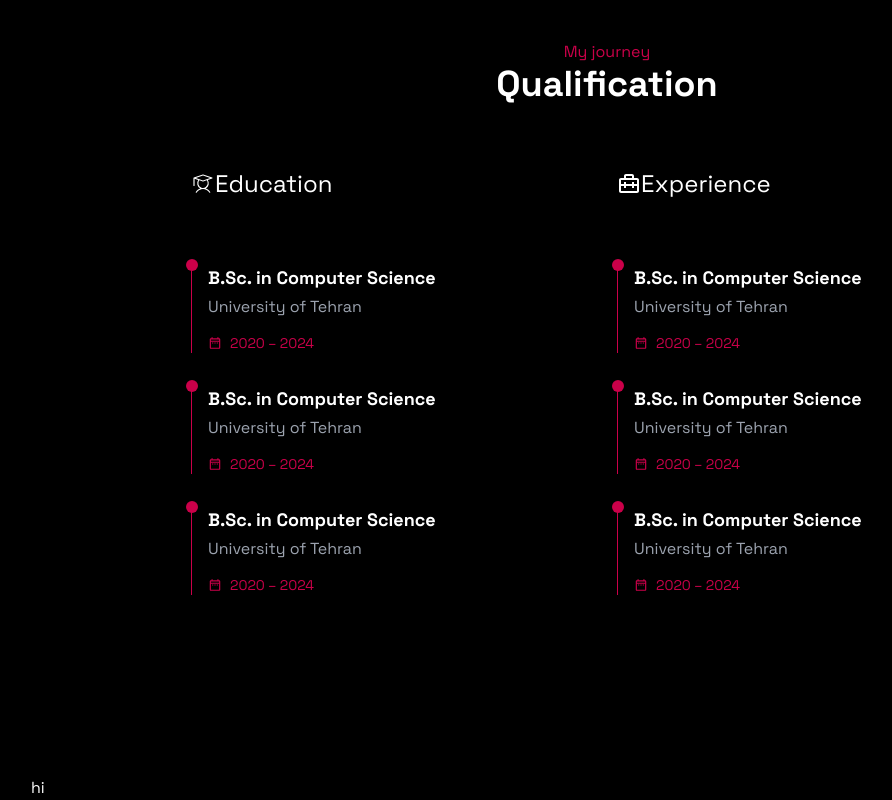
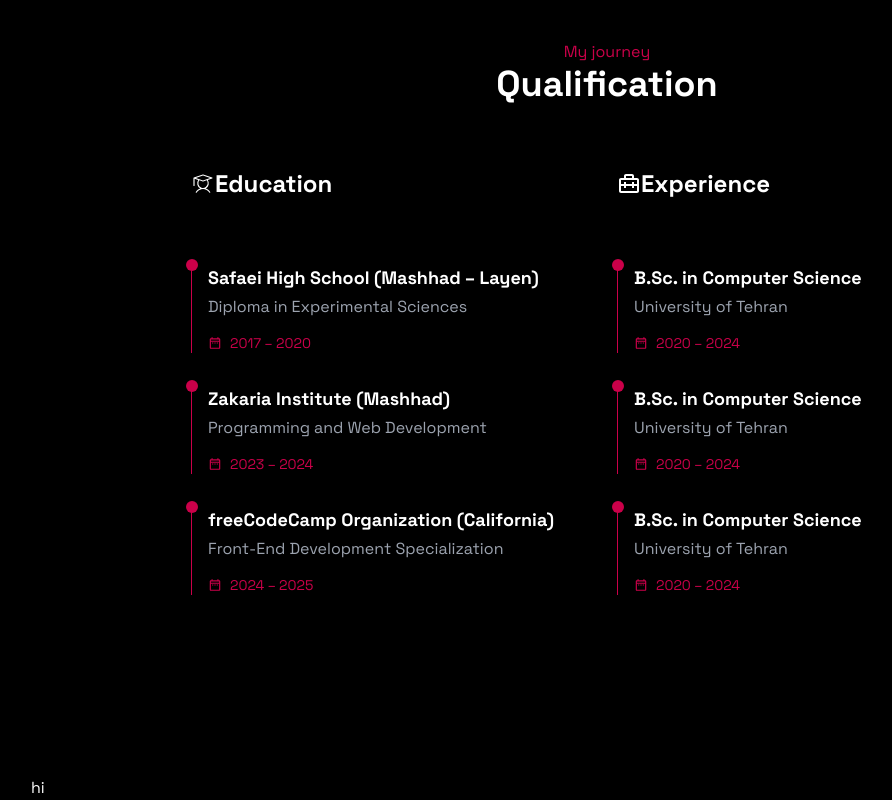
Before and after one commit to soleymannzhad/soleymannzhad-profile, a Next.js app: page / in a window 1280 px wide. Shown: the part 1624-2424 px from the top of the page, without its empty margins (81-973 px from the left). Built offline with nearby package versions, Linux system fonts and the light colour scheme.

Commit message:
new update

```diff
--- a/components/Journey.tsx
+++ b/components/Journey.tsx
@@ -1,9 +1,8 @@
 import {
   MdOutlineDateRange,
   PiStudentLight,
-BiBriefcaseAlt2
+  BiBriefcaseAlt2,
 } from "./ui/icons";
-
 
 export default function Journey() {
   return (
@@ -19,129 +18,126 @@ export default function Journey() {
           {/* قسمت دو ستون این بخش  */}
 
           <div className="grid grid-cols-1 md:grid-cols-2 gap-5 pt-16 md:mx-40">
-
-
             {/* گرید سمت چپ  */}
             <div>
-                <div className="text-white flex items-center mb-8 text-2xl"><PiStudentLight/> Education </div>
-
+              <div className="text-white flex items-center mb-8 text-2xl font-bold">
+                <PiStudentLight /> Education
+              </div>
 
               <div className="grid grid-cols-1">
+                <div className="relative border-colortheme2 border-l leading-7 hover:border-colortheme1  mt-8">
+                  <div className="pl-4">
+                    <span className="font-bold text-lg">
+                      Safaei High School (Mashhad – Layen)
+                    </span>
+                    <p className="text-gray-400">Diploma in Experimental Sciences</p>
+                    <span className="flex items-center text-colortheme2 text-sm mt-3 ">
+                      <span>
+                        <MdOutlineDateRange />
+                      </span>
+                      <span className="ml-2">2017 – 2020</span>
+                    </span>
+                  </div>
+
+                  <span className="absolute -left-[6px] -top-[5px] bg-colortheme2 rounded-full w-3 h-3"></span>
+                </div>
 
                 <div className="relative border-colortheme2 border-l leading-7 hover:border-colortheme1  mt-8">
                   <div className="pl-4">
-                        <span className="font-bold text-lg">B.Sc. in Computer Science</span>
+                    <span className="font-bold text-lg">
+                      Zakaria Institute (Mashhad)
+                    </span>
+                    <p className="text-gray-400">Programming and Web Development</p>
+                    <span className="flex items-center text-colortheme2 text-sm mt-3 ">
+                      <span>
+                        <MdOutlineDateRange />
+                      </span>
+                      <span className="ml-2">2023 – 2024</span>
+                    </span>
+                  </div>
+
+                  <span className="absolute -left-[6px] -top-[5px] bg-colortheme2 rounded-full w-3 h-3"></span>
+                </div>
+
+                <div className="relative border-colortheme2 border-l leading-7 hover:border-colortheme1 mt-8">
+                  <div className="pl-4">
+                    <span className="font-bold text-lg">
+                     freeCodeCamp Organization (California)
+                    </span>
+                    <p className="text-gray-400">Front-End Development Specialization</p>
+                    <span className="flex items-center text-colortheme2 text-sm mt-3 ">
+                      <span>
+                        <MdOutlineDateRange />
+                      </span>
+                      <span className="ml-2">2024 – 2025</span>
+                    </span>
+                  </div>
+
+                  <span className="absolute -left-[6px] -top-[5px] bg-colortheme2 rounded-full w-3 h-3"></span>
+                </div>
+              </div>
+            </div>
+
+            {/* گرید سمت راست  */}
+
+            <div>
+              <div className="text-white flex items-center mb-8 text-2xl font-bold">
+                <BiBriefcaseAlt2 /> Experience
+              </div>
+
+              <div className="grid grid-cols-1">
+                <div className="relative border-colortheme2 border-l leading-7 hover:border-colortheme1  mt-8">
+                  <div className="pl-4">
+                    <span className="font-bold text-lg">
+                      B.Sc. in Computer Science
+                    </span>
                     <p className="text-gray-400">University of Tehran</p>
                     <span className="flex items-center text-colortheme2 text-sm mt-3 ">
-                            <span><MdOutlineDateRange/></span>
+                      <span>
+                        <MdOutlineDateRange />
+                      </span>
                       <span className="ml-2">2020 – 2024</span>
                     </span>
                   </div>
 
                   <span className="absolute -left-[6px] -top-[5px] bg-colortheme2 rounded-full w-3 h-3"></span>
-
                 </div>
-
-
 
                 <div className="relative border-colortheme2 border-l leading-7 hover:border-colortheme1  mt-8">
                   <div className="pl-4">
-                        <span className="font-bold text-lg">B.Sc. in Computer Science</span>
+                    <span className="font-bold text-lg">
+                      B.Sc. in Computer Science
+                    </span>
                     <p className="text-gray-400">University of Tehran</p>
                     <span className="flex items-center text-colortheme2 text-sm mt-3 ">
-                            <span><MdOutlineDateRange/></span>
+                      <span>
+                        <MdOutlineDateRange />
+                      </span>
                       <span className="ml-2">2020 – 2024</span>
                     </span>
                   </div>
 
                   <span className="absolute -left-[6px] -top-[5px] bg-colortheme2 rounded-full w-3 h-3"></span>
-
                 </div>
-
-
 
                 <div className="relative border-colortheme2 border-l leading-7 hover:border-colortheme1 mt-8">
                   <div className="pl-4">
-                        <span className="font-bold text-lg">B.Sc. in Computer Science</span>
+                    <span className="font-bold text-lg">
+                      B.Sc. in Computer Science
+                    </span>
                     <p className="text-gray-400">University of Tehran</p>
                     <span className="flex items-center text-colortheme2 text-sm mt-3 ">
-                            <span><MdOutlineDateRange/></span>
+                      <span>
+                        <MdOutlineDateRange />
+                      </span>
                       <span className="ml-2">2020 – 2024</span>
                     </span>
                   </div>
 
                   <span className="absolute -left-[6px] -top-[5px] bg-colortheme2 rounded-full w-3 h-3"></span>
-
                 </div>
-
               </div>
-
-
-
             </div>
-
-
-{/* گرید سمت راست  */}
-
-  <div>
-                <div className="text-white flex items-center mb-8 text-2xl"><BiBriefcaseAlt2/> Experience </div>
-
-
-                <div className="grid grid-cols-1">
-
-                    <div className="relative border-colortheme2 border-l leading-7 hover:border-colortheme1  mt-8">
-                        <div className="pl-4">
-                        <span className="font-bold text-lg">B.Sc. in Computer Science</span>
-                        <p className="text-gray-400">University of Tehran</p>
-                        <span className="flex items-center text-colortheme2 text-sm mt-3 ">
-                            <span><MdOutlineDateRange/></span>
-                        <span className="ml-2">2020 – 2024</span>
-                        </span>
-                        </div>
-
-                        <span className="absolute -left-[6px] -top-[5px] bg-colortheme2 rounded-full w-3 h-3"></span>
-
-                    </div>
-
-
-
-                    <div className="relative border-colortheme2 border-l leading-7 hover:border-colortheme1  mt-8">
-                        <div className="pl-4">
-                        <span className="font-bold text-lg">B.Sc. in Computer Science</span>
-                        <p className="text-gray-400">University of Tehran</p>
-                        <span className="flex items-center text-colortheme2 text-sm mt-3 ">
-                            <span><MdOutlineDateRange/></span>
-                        <span className="ml-2">2020 – 2024</span>
-                        </span>
-                        </div>
-
-                        <span className="absolute -left-[6px] -top-[5px] bg-colortheme2 rounded-full w-3 h-3"></span>
-
-                    </div>
-
-
-
-                    <div className="relative border-colortheme2 border-l leading-7 hover:border-colortheme1 mt-8">
-                        <div className="pl-4">
-                        <span className="font-bold text-lg">B.Sc. in Computer Science</span>
-                        <p className="text-gray-400">University of Tehran</p>
-                        <span className="flex items-center text-colortheme2 text-sm mt-3 ">
-                            <span><MdOutlineDateRange/></span>
-                        <span className="ml-2">2020 – 2024</span>
-                        </span>
-                        </div>
-
-                        <span className="absolute -left-[6px] -top-[5px] bg-colortheme2 rounded-full w-3 h-3"></span>
-
-                    </div>
-
-                </div>
-
-
-
-            </div>
-
-
           </div>
         </div>
       </section>
```
Lines whose indentation alone changed are shown as unchanged.
